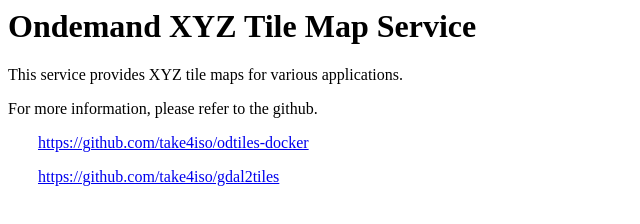
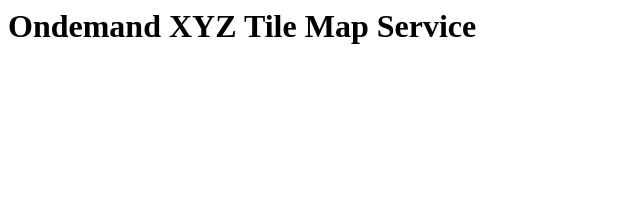
Before and after one commit to take4iso/odtiles-docker, a plain HTML site: page httpd/index.html in a window 1280 px wide. Shown: the whole page, without its empty margins (0-640 px from the left). Drawn offline with Linux system fonts and the light colour scheme.

```diff
--- a/httpd/index.html
+++ b/httpd/index.html
@@ -5,9 +5,5 @@
     </head>
     <body>
         <h1>Ondemand XYZ Tile Map Service</h1>
-        <p>This service provides XYZ tile maps for various applications.</p>
-        <p>For more information, please refer to the github.</p>
-        <p style="text-indent:30px"><a href="https://github.com/take4iso/odtiles-docker" target="_blank">https://github.com/take4iso/odtiles-docker</a></p>
-        <p style="text-indent:30px"><a href="https://github.com/take4iso/gdal2tiles" target="_blank">https://github.com/take4iso/gdal2tiles</a></p>
     </body>
 </html>
```
Also changed, not shown: 1 other file.
